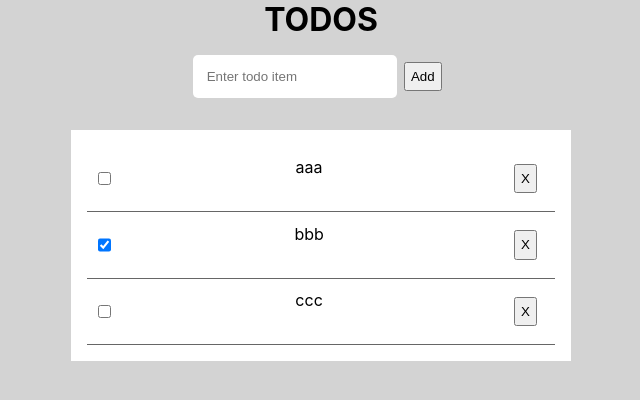
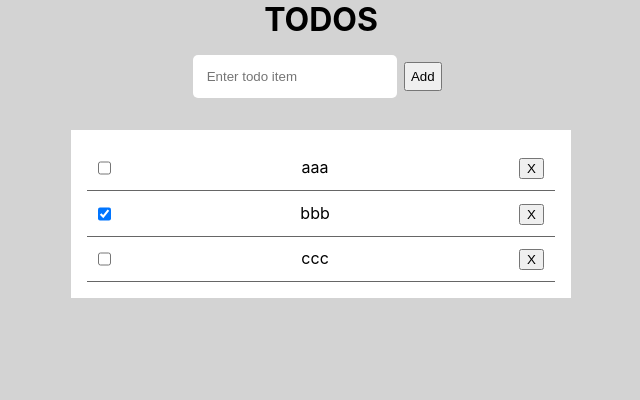
Before and after one commit to systemry420/react-todo-app, a React (Create React App) app: page / in a window 1280 px wide. Shown: the top 400 px of the page, without its empty margins (319-959 px from the left). Built offline with nearby package versions, Linux system fonts and the light colour scheme.

Commit message:
apply delete using filter()

```diff
--- a/src/App.css
+++ b/src/App.css
@@ -22,7 +22,7 @@ form {
     justify-content: space-between;
 }
 
-button {
+form button {
     margin: .5em;
     padding: .4em;
 }
--- a/src/App.js
+++ b/src/App.js
@@ -28,7 +28,15 @@ class App extends React.Component {
   }
 
   handleDelete(id){
-    alert(id);
+    // obtain a new array, without the deleted element
+    const filtered = this.state.data.filter((d, i)=>{
+      return i!== id
+    })
+
+    // set the new array
+    this.setState({
+      data: filtered
+    })
   }
 
 
--- a/src/Todo.js
+++ b/src/Todo.js
@@ -3,7 +3,7 @@ import './App.css';
 
 
 function Todo(props) {
-    console.log(props.delete);
+    // console.log(props.delete);
     return (
         <div className="todo">
             <input readOnly onChange={props.checkItem} type="checkbox" name="todos" checked={props.completed} />
```
